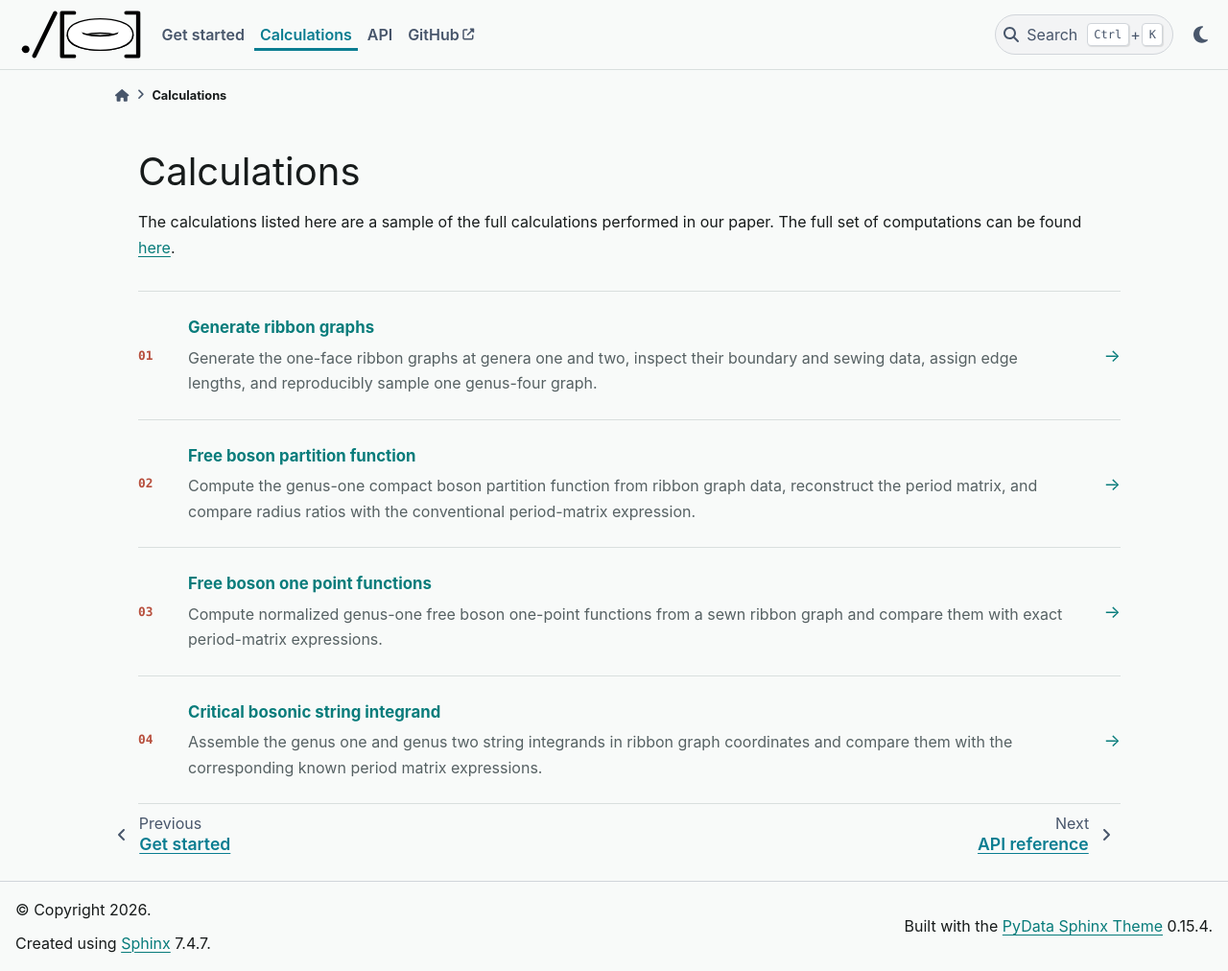
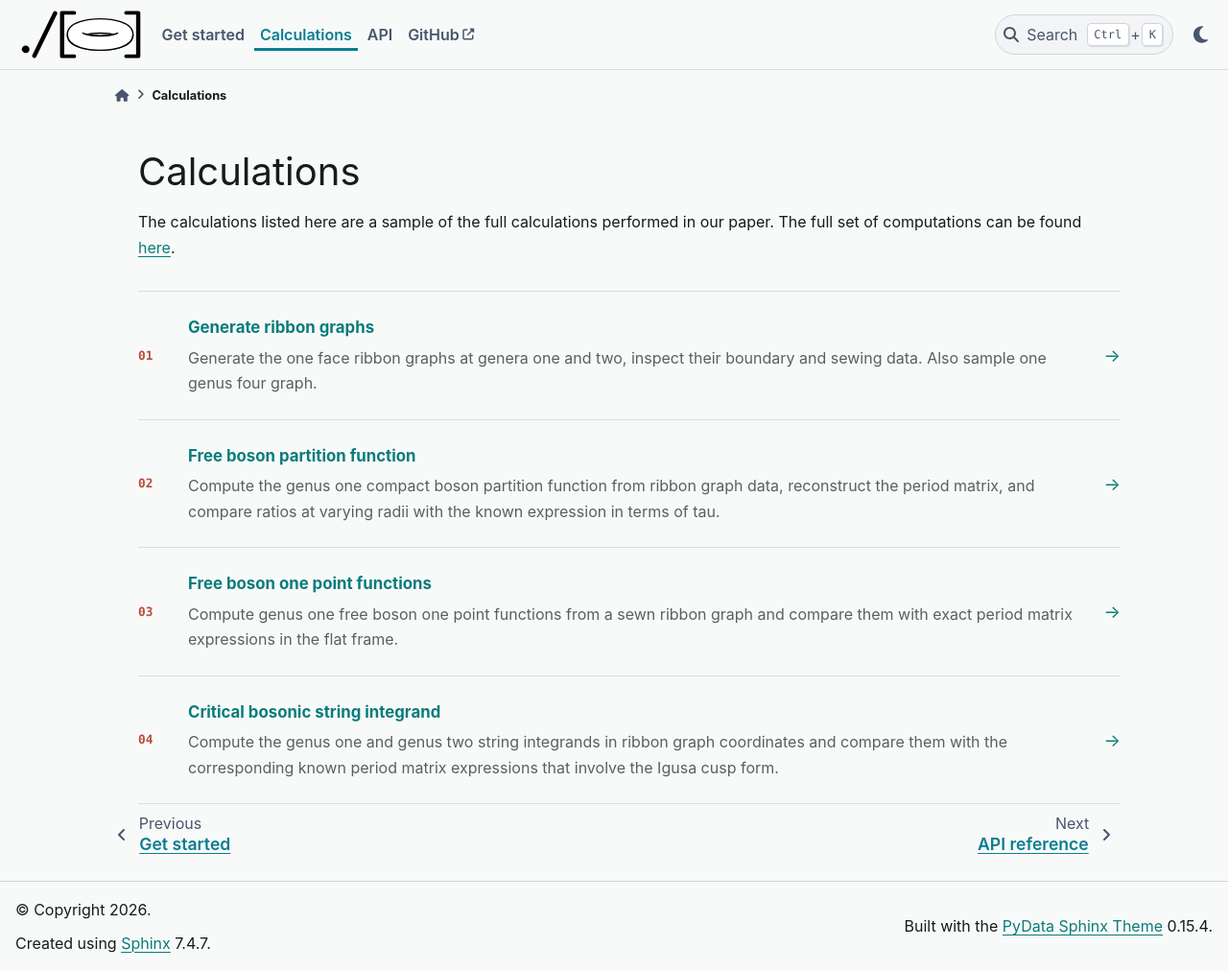
Before and after one commit to Sam-2727/string-amplitudes, a Sphinx documentation site: the page built from docs/calculations.md, in a window 1280 px wide and 1012 px high. Shown: the whole window at 96% size. Built offline with Sphinx 7.4.7 and the PyData theme 0.15.4, drawn with Linux system fonts in a browser that asks for light colours.

Commit message:
updated calculations description

```diff
--- a/docs/calculations.md
+++ b/docs/calculations.md
@@ -12,7 +12,7 @@ The calculations listed here are a sample of the full calculations performed in
     <span class="tutorial-number">01</span>
     <span class="tutorial-copy">
       <strong>Generate ribbon graphs</strong>
-      <span>Generate the one-face ribbon graphs at genera one and two, inspect their boundary and sewing data, assign edge lengths, and reproducibly sample one genus-four graph.</span>
+      <span>Generate the one face ribbon graphs at genera one and two, inspect their boundary and sewing data. Also sample one genus four graph.</span>
     </span>
     <span class="tutorial-arrow" aria-hidden="true">&#8594;</span>
   </a>
@@ -20,7 +20,7 @@ The calculations listed here are a sample of the full calculations performed in
     <span class="tutorial-number">02</span>
     <span class="tutorial-copy">
       <strong>Free boson partition function</strong>
-      <span>Compute the genus-one compact boson partition function from ribbon graph data, reconstruct the period matrix, and compare radius ratios with the conventional period-matrix expression.</span>
+      <span>Compute the genus one compact boson partition function from ribbon graph data, reconstruct the period matrix, and compare ratios at varying radii with the known expression in terms of tau.</span>
     </span>
     <span class="tutorial-arrow" aria-hidden="true">&#8594;</span>
   </a>
@@ -28,7 +28,7 @@ The calculations listed here are a sample of the full calculations performed in
     <span class="tutorial-number">03</span>
     <span class="tutorial-copy">
       <strong>Free boson one point functions</strong>
-      <span>Compute normalized genus-one free boson one-point functions from a sewn ribbon graph and compare them with exact period-matrix expressions.</span>
+      <span>Compute genus one free boson one point functions from a sewn ribbon graph and compare them with exact period matrix expressions in the flat frame.</span>
     </span>
     <span class="tutorial-arrow" aria-hidden="true">&#8594;</span>
   </a>
@@ -36,7 +36,7 @@ The calculations listed here are a sample of the full calculations performed in
     <span class="tutorial-number">04</span>
     <span class="tutorial-copy">
       <strong>Critical bosonic string integrand</strong>
-      <span>Assemble the genus one and genus two string integrands in ribbon graph coordinates and compare them with the corresponding known period matrix expressions.</span>
+      <span>Compute the genus one and genus two string integrands in ribbon graph coordinates and compare them with the corresponding known period matrix expressions that involve the Igusa cusp form.</span>
     </span>
     <span class="tutorial-arrow" aria-hidden="true">&#8594;</span>
   </a>
```
